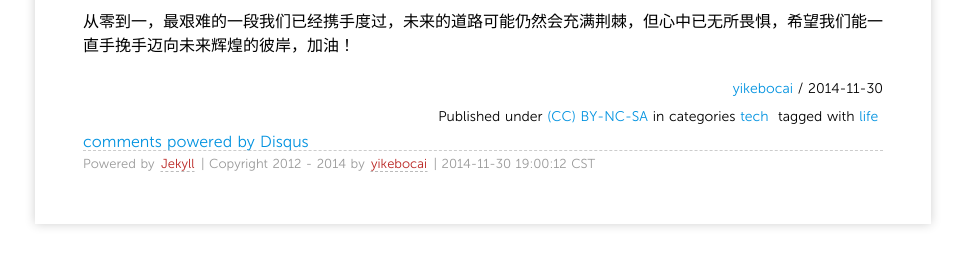
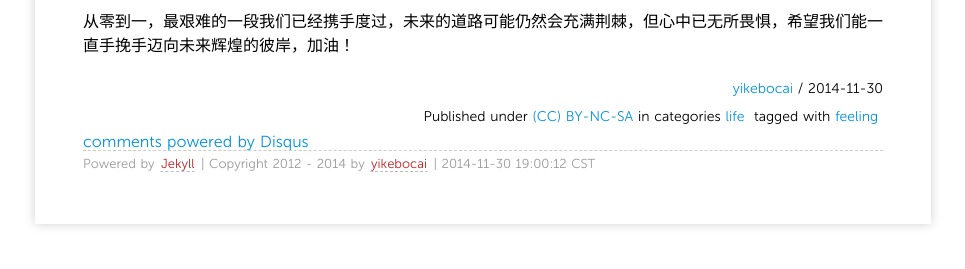
Before and after one commit to yikebocai/yikebocai.github.io, a Jekyll site: the page built from _posts/2014/2014-11-30-this-year-from-zero-to-one.md, in a window 1280 px wide. Shown: the part 1348-1617 px from the top of the page, without its empty margins (157-1122 px from the left). Built offline with Jekyll 4.4.1, drawn with Linux system fonts in a browser that asks for light colours; Markdown is read by kramdown in place of the engine named in the settings; comment, search, counter and statistics services are not loaded.

Commit message:
modify cat

```diff
--- a/_posts/2014/2014-11-30-this-year-from-zero-to-one.md
+++ b/_posts/2014/2014-11-30-this-year-from-zero-to-one.md
@@ -1,9 +1,9 @@
 ---
 layout: post
 title: 从零到一，走过这一年
-categories: tech
+categories: life
 tags:
-- life
+- feeling
 ---
 
 >前段时间公司一周年出去Outing的时候，就想把这一年来的感悟总结一下，没想到一动笔就撤远了写了半天才写完了开头，后来又缩减了一下开始写第二个版本，又扯远了，再这样下来这篇文章永远写不完了。千言万语，浓缩成了今天这个第三版。一些个人感悟，请君勿笑。
```
